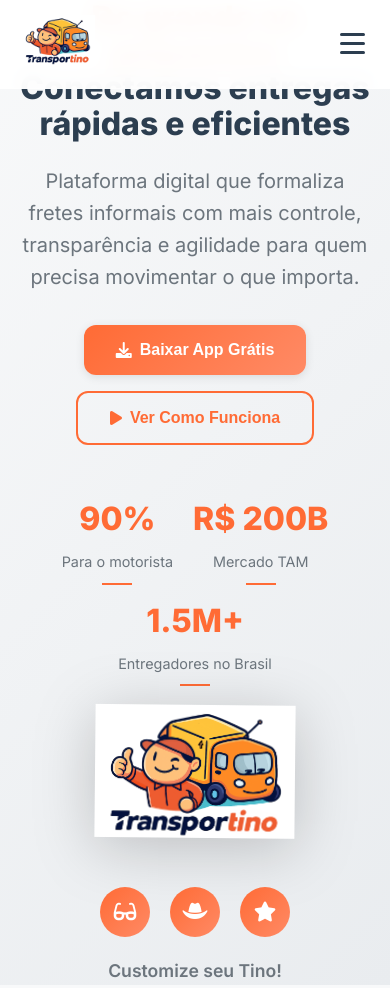
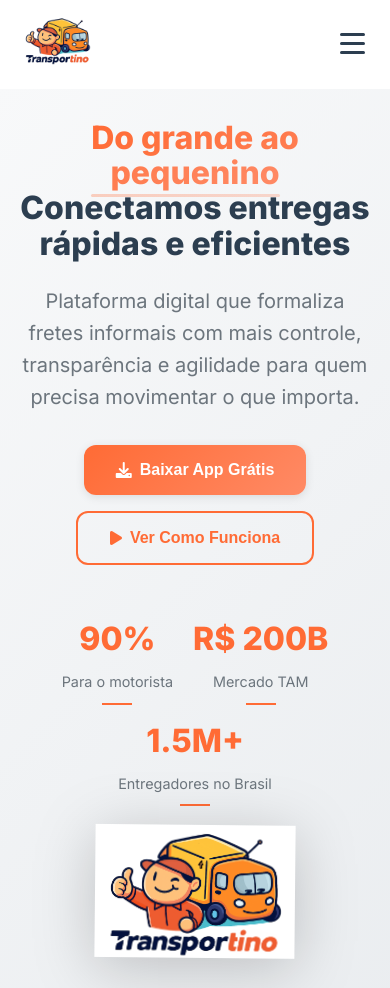
Before and after one commit to igortamuz/transportino, a plain HTML site: page index.html in a window 390 px wide. Shown: the top 988 px of the page. Drawn offline with Linux system fonts and the light colour scheme; files whose address does not match are found by name.

Commit message:
Lading page sem funcionamento - header corrigido'

```diff
--- a/styles.css
+++ b/styles.css
@@ -27,6 +27,8 @@
     line-height: 1.6;
     color: var(--text-dark);
     overflow-x: hidden;
+    /* Adicionado para compensar a altura do header fixo */
+    padding-top: 80px;
 }
 
 .container {
@@ -118,6 +120,7 @@
 .header {
     position: fixed;
     top: 0;
+    left: 0; /* Adicionado para garantir o alinhamento correto */
     width: 100%;
     background: rgba(255, 255, 255, 0.95);
     backdrop-filter: blur(10px);
@@ -198,7 +201,8 @@
 
 /* Hero Section com parallax */
 .hero {
-    min-height: 100vh;
+    /* min-height: 100vh;  Ajustado para funcionar melhor com o padding do body */
+    min-height: calc(100vh - 80px);
     display: flex;
     align-items: center;
     position: relative;
@@ -244,7 +248,7 @@
     grid-template-columns: 1fr 1fr;
     gap: 60px;
     align-items: center;
-    min-height: 80vh;
+    /* min-height: 80vh; Retirado para melhor ajuste */
 }
 
 .hero-title {
@@ -1198,6 +1202,8 @@
         grid-template-columns: 1fr;
         text-align: center;
         gap: 40px;
+        padding-top: 40px; /* Adiciona espaço extra no mobile */
+        padding-bottom: 40px;
     }
 
     .hero-title {
```
